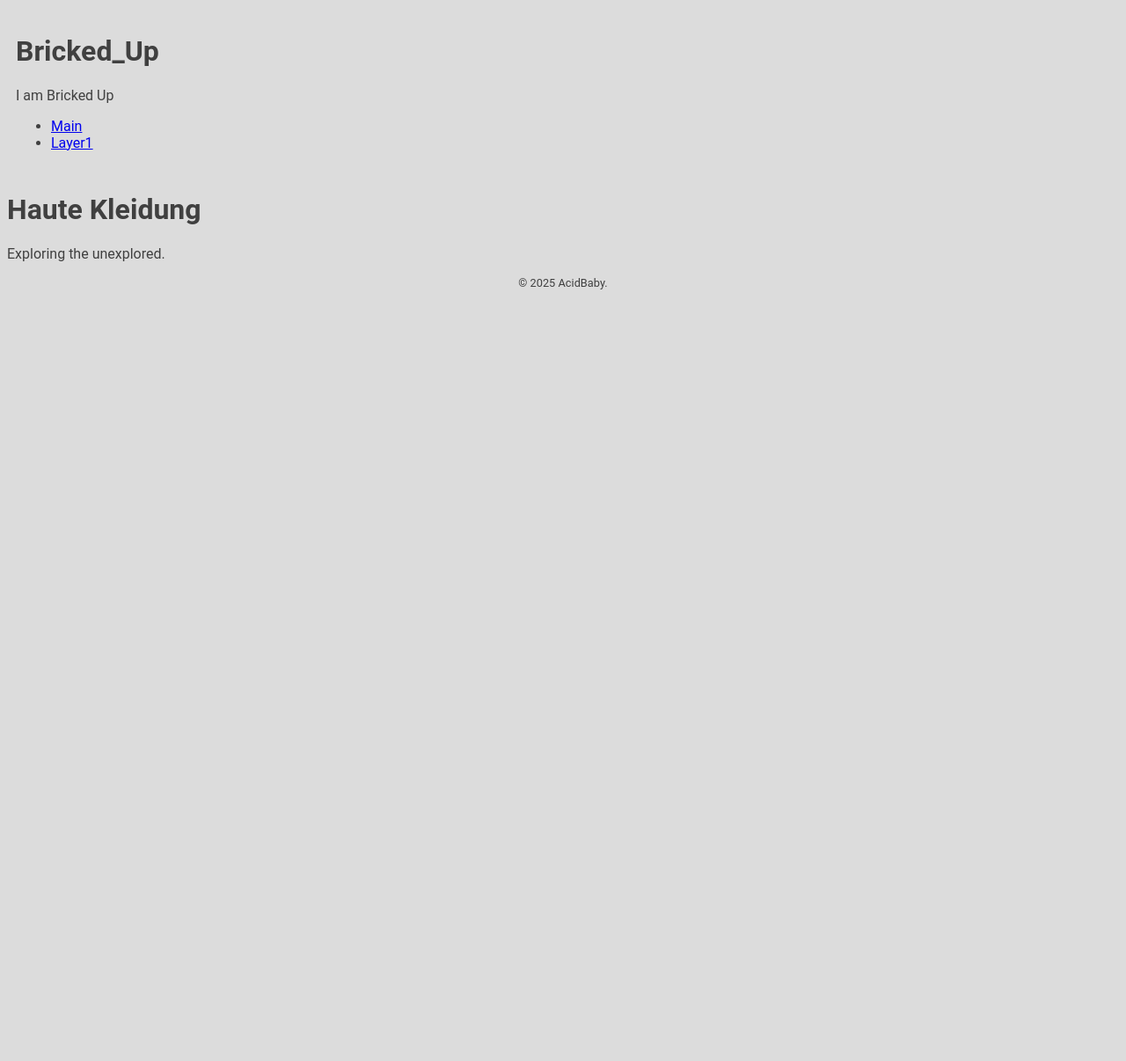
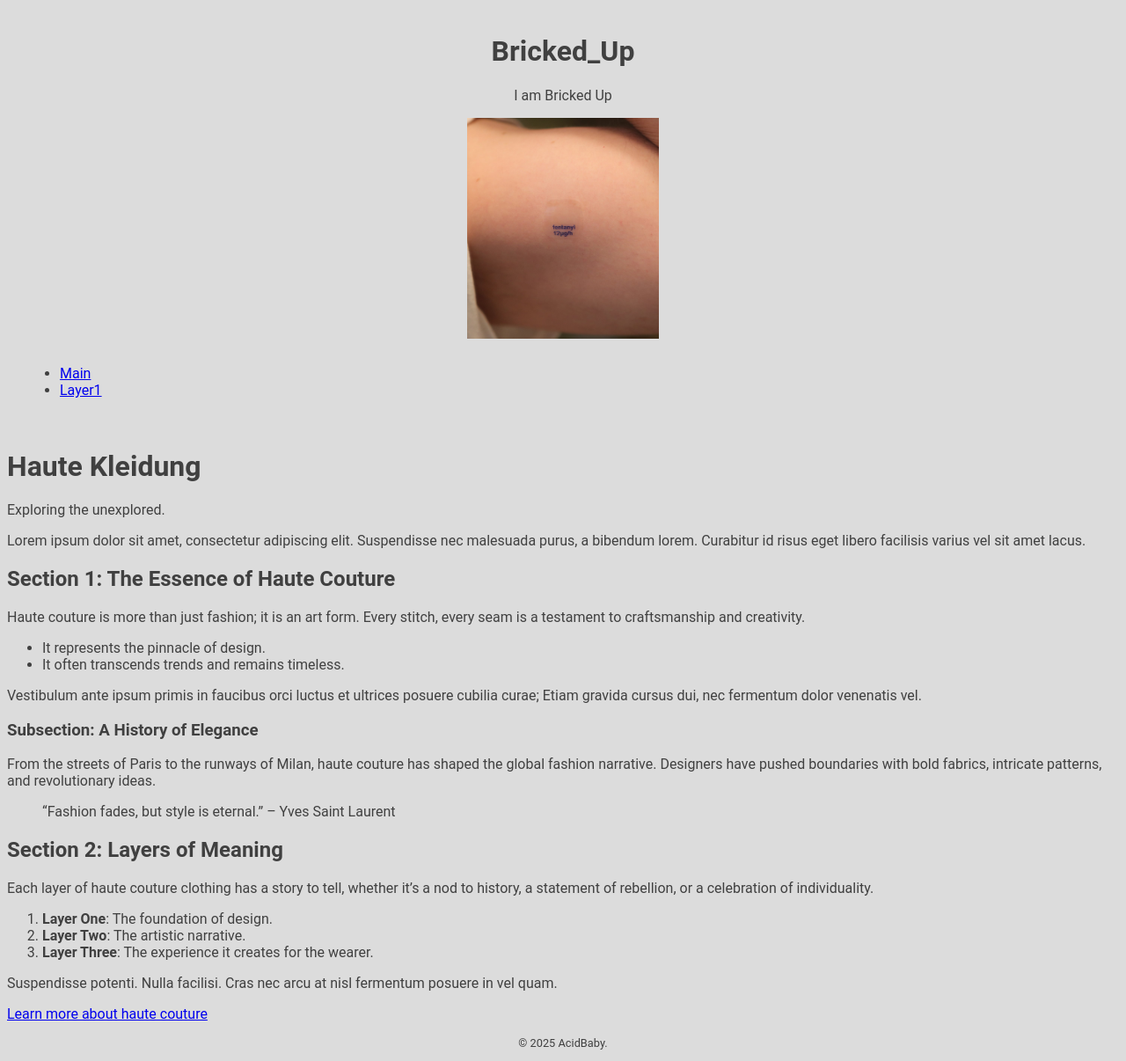
Before and after one commit to gobtech/Bricked_Up, a Jekyll site: the page built from Layer1.md, in a window 1280 px wide. Shown: the whole page at 88% size. Built offline with Jekyll 4.4.1, drawn with Linux system fonts in a browser that asks for light colours; before the commit the page ends 900 px from its top, so only the background shows below that.

Commit message:
layer1 initial implementation test

```diff
--- a/Layer1.md
+++ b/Layer1.md
@@ -6,3 +6,32 @@ permalink: /layer1/
 # Haute Kleidung
 
 Exploring the unexplored.
+
+Lorem ipsum dolor sit amet, consectetur adipiscing elit. Suspendisse nec malesuada purus, a bibendum lorem. Curabitur id risus eget libero facilisis varius vel sit amet lacus.
+
+## Section 1: The Essence of Haute Couture
+
+Haute couture is more than just fashion; it is an art form. Every stitch, every seam is a testament to craftsmanship and creativity.
+
+- It represents the pinnacle of design.
+- It often transcends trends and remains timeless.
+
+Vestibulum ante ipsum primis in faucibus orci luctus et ultrices posuere cubilia curae; Etiam gravida cursus dui, nec fermentum dolor venenatis vel.
+
+### Subsection: A History of Elegance
+
+From the streets of Paris to the runways of Milan, haute couture has shaped the global fashion narrative. Designers have pushed boundaries with bold fabrics, intricate patterns, and revolutionary ideas.
+
+> "Fashion fades, but style is eternal." – Yves Saint Laurent
+
+## Section 2: Layers of Meaning
+
+Each layer of haute couture clothing has a story to tell, whether it's a nod to history, a statement of rebellion, or a celebration of individuality.
+
+1. **Layer One**: The foundation of design.
+2. **Layer Two**: The artistic narrative.
+3. **Layer Three**: The experience it creates for the wearer.
+
+Suspendisse potenti. Nulla facilisi. Cras nec arcu at nisl fermentum posuere in vel quam.
+
+<a href="https://en.wikipedia.org/wiki/Haute_couture" target="_blank">Learn more about haute couture</a>
--- a/_layouts/default.html
+++ b/_layouts/default.html
@@ -10,6 +10,7 @@
   <header>
     <h1>{{ site.title }}</h1>
     <p>{{ site.description }}</p>
+    <img src="{{ "/assets/images/fenty_c.jpg" | relative_url }}" alt="Header Image" style="width: 17.5%; height: auto;">
      <nav>
     <ul>
       <li><a href="{{ "/" | relative_url }}">Main</a></li>
--- a/assets/css/main.css
+++ b/assets/css/main.css
@@ -6,9 +6,16 @@ body {
 }
 
 header {
+  text-align: center; /* Options: left, center, right, justify */
   background-color: #dcdcdc;
   color: #404040;
   padding: 10px;
+}
+
+nav {
+  text-align: left; /* Aligns the navigation content to the left */
+  margin: 0 auto; /* Centers the nav bar container within its parent if needed */
+  padding: 10px; /* Optional: Adds some spacing inside the nav bar */
 }
 
 footer {
```
Also changed, not shown: assets/images/fenty_c.jpg (added).
